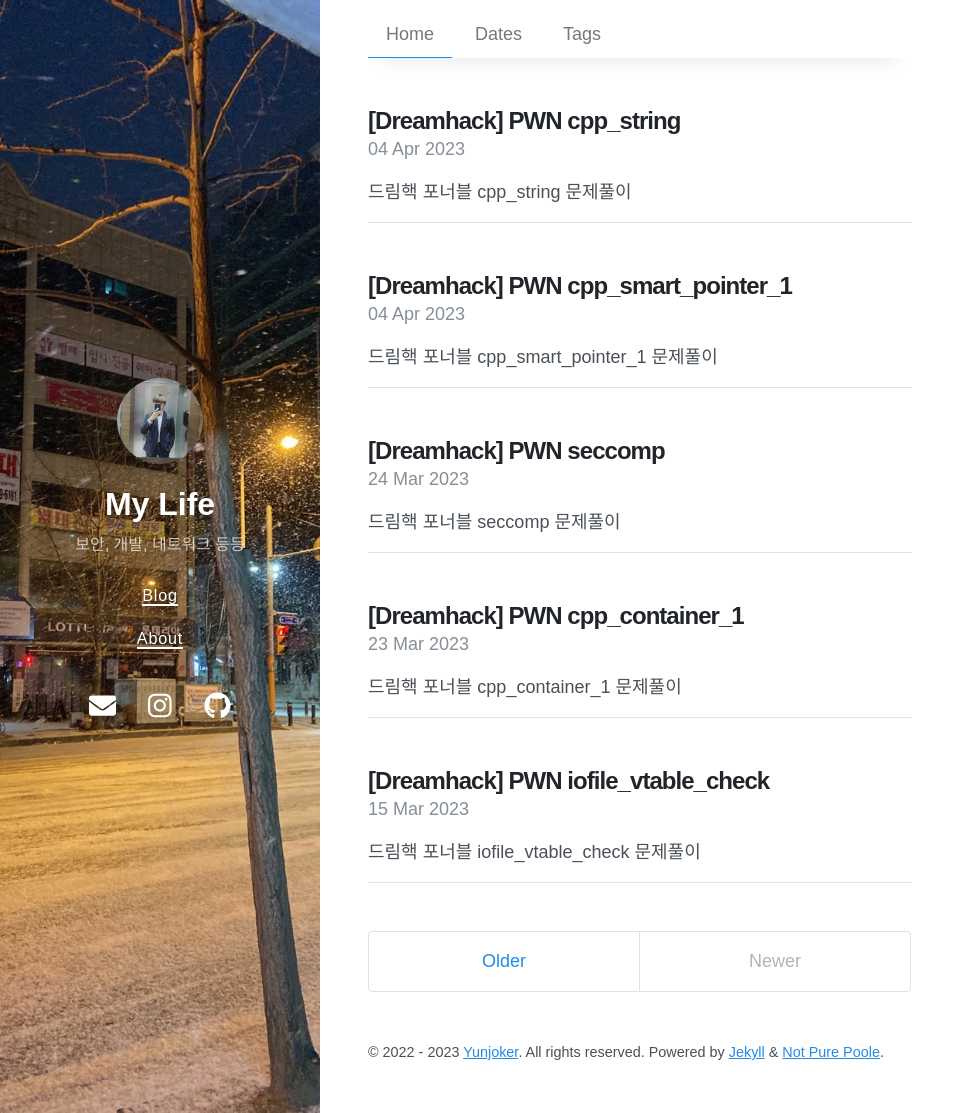
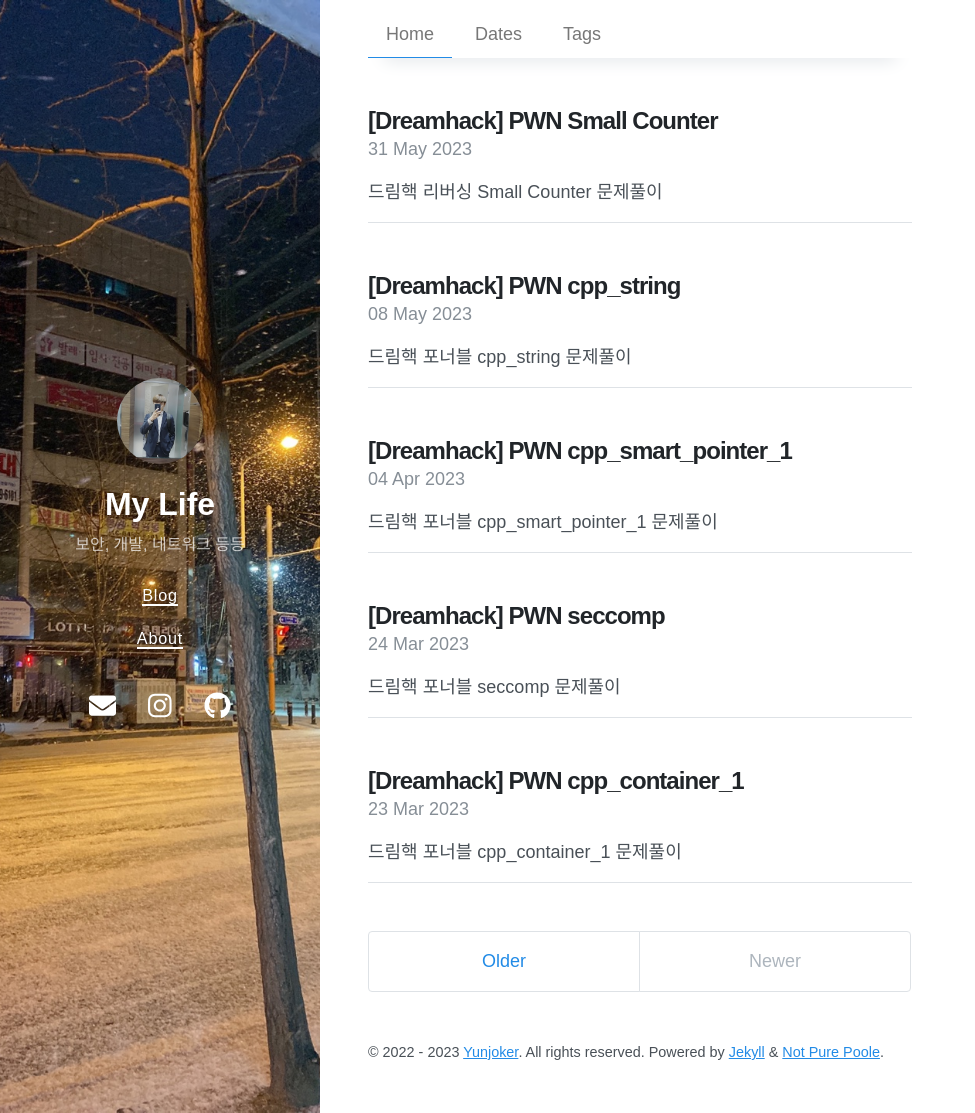
Before and after one commit to dig06161/dig06161.github.io, a Jekyll site: the page built from index.html, in a window 1280 px wide and 1113 px high. Shown: the whole window, without its empty margins (0-975 px from the left). Built offline with Jekyll 4.4.1, drawn with Linux system fonts in a browser that asks for light colours; nearby versions of some CDN libraries; the list of posts is cut into pages by our own code; some of the changed lines change nothing that is shown.

Commit message:
rev Small Counter

````diff
--- a/_posts/2023-05-08-dreamhack-pwn-cpp_string.md
+++ b/_posts/2023-05-08-dreamhack-pwn-cpp_string.md
@@ -6,7 +6,7 @@ title: "[Dreamhack] PWN cpp_string"
 excerpt: "드림핵 포너블 cpp_string 문제풀이"
 tags: [Dreamhack, pwnable, wargame, writeup]
 math: true
-date: 2023-04-04 18:00
+date: 2023-05-08 18:00
 ---
 
 이번 문제는 드림핵 1단계 cpp_string이다.
--- /dev/null
+++ b/_posts/2023-05-11-dreamhack-rev-Small_Counter.md
@@ -0,0 +1,178 @@
+---
+published: true
+image: /img
+layout: post
+title: "[Dreamhack] PWN Small Counter"
+excerpt: "드림핵 리버싱 Small Counter 문제풀이"
+tags: [Dreamhack, reversing, wargame, writeup]
+math: true
+date: 2023-05-31 09:00
+---
+
+이번 문제는 Dreamhack CTF Season 3 Round #4 (🌱Div2)에 출제된 리버싱 문제이다. 오랜만에 풀어보는 리버싱 문제인데, 리눅스 기반 ELF 바이너리다. 일단 실행시켜보자.
+
+```c++
+root@dig06161-virtual-machine:/home/dig06161/file/dreamhack/Small_Counter# ./chall
+---Counter---
+10
+9
+8
+7
+6
+5
+4
+3
+2
+1
+---END---
+root@dig06161-virtual-machine:/home/dig06161/file/dreamhack/Small_Counter#
+```
+
+10부터 1까지 출력한다. 여기서 flag를 출력하는 부분을 찾아 실행해야 할 것 같다. 우선  ghidra를 통해 바이너리를 열어보자. main함수의 어셈블리와 디컴파일 코드는 다음과 같다.
+
+```c++
+0x0000555555555494 <+0>:     endbr64
+   0x0000555555555498 <+4>:     push   rbp
+   0x0000555555555499 <+5>:     mov    rbp,rsp
+   0x000055555555549c <+8>:     sub    rsp,0xf0
+   0x00005555555554a3 <+15>:    mov    DWORD PTR [rbp-0x4],0x0
+   0x00005555555554aa <+22>:    lea    rax,[rip+0xb53]        # 0x555555556004
+   0x00005555555554b1 <+29>:    mov    rdi,rax
+   0x00005555555554b4 <+32>:    call   0x555555555090 <puts@plt>
+   0x00005555555554b9 <+37>:    mov    DWORD PTR [rbp-0x4],0xa
+   0x00005555555554c0 <+44>:    jmp    0x5555555555a0 <main+268>
+   0x00005555555554c5 <+49>:    mov    eax,DWORD PTR [rbp-0x4]
+   0x00005555555554c8 <+52>:    mov    esi,eax
+   0x00005555555554ca <+54>:    lea    rax,[rip+0xb41]        # 0x555555556012
+   0x00005555555554d1 <+61>:    mov    rdi,rax
+   0x00005555555554d4 <+64>:    mov    eax,0x0
+   0x00005555555554d9 <+69>:    call   0x5555555550b0 <printf@plt>
+   0x00005555555554de <+74>:    cmp    DWORD PTR [rbp-0x4],0x3
+   0x00005555555554e2 <+78>:    jne    0x55555555559c <main+264>
+   0x00005555555554e8 <+84>:    movabs rax,0x38383830357b4d49
+   0x00005555555554f2 <+94>:    movabs rdx,0x6a37386a32336a39
+   0x00005555555554fc <+104>:   mov    QWORD PTR [rbp-0xf0],rax
+   0x0000555555555503 <+111>:   mov    QWORD PTR [rbp-0xe8],rdx
+   0x000055555555550a <+118>:   movabs rax,0x3035363435676a39
+   0x0000555555555514 <+128>:   movabs rdx,0x6a68383234303438
+   0x000055555555551e <+138>:   mov    QWORD PTR [rbp-0xe0],rax
+   0x0000555555555525 <+145>:   mov    QWORD PTR [rbp-0xd8],rdx
+   0x000055555555552c <+152>:   movabs rax,0x6838306969326968
+   0x0000555555555536 <+162>:   movabs rdx,0x3833356a68693437
+   0x0000555555555540 <+172>:   mov    QWORD PTR [rbp-0xd0],rax
+   0x0000555555555547 <+179>:   mov    QWORD PTR [rbp-0xc8],rdx
+   0x000055555555554e <+186>:   movabs rax,0x3667376a33343568
+   0x0000555555555558 <+196>:   movabs rdx,0x68696a386b6a356b
+   0x0000555555555562 <+206>:   mov    QWORD PTR [rbp-0xc0],rax
+   0x0000555555555569 <+213>:   mov    QWORD PTR [rbp-0xb8],rdx
+   0x0000555555555570 <+220>:   mov    DWORD PTR [rbp-0xb0],0x7d663232
+   0x000055555555557a <+230>:   mov    BYTE PTR [rbp-0xac],0x0
+   0x0000555555555581 <+237>:   lea    rcx,[rbp-0xf0]
+   0x0000555555555588 <+244>:   lea    rax,[rbp-0x50]
+   0x000055555555558c <+248>:   mov    edx,0x45
+   0x0000555555555591 <+253>:   mov    rsi,rcx
+   0x0000555555555594 <+256>:   mov    rdi,rax
+   0x0000555555555597 <+259>:   call   0x5555555550c0 <memcpy@plt>
+   0x000055555555559c <+264>:   sub    DWORD PTR [rbp-0x4],0x1
+   0x00005555555555a0 <+268>:   cmp    DWORD PTR [rbp-0x4],0x0
+   0x00005555555555a4 <+272>:   jg     0x5555555554c5 <main+49>
+   0x00005555555555aa <+278>:   cmp    DWORD PTR [rbp-0x4],0x5
+   0x00005555555555ae <+282>:   jne    0x5555555555fe <main+362>
+   0x00005555555555b0 <+284>:   lea    rax,[rip+0xa5f]        # 0x555555556016
+   0x00005555555555b7 <+291>:   mov    rdi,rax
+   0x00005555555555ba <+294>:   call   0x555555555090 <puts@plt>
+   0x00005555555555bf <+299>:   mov    eax,DWORD PTR [rbp-0x4]
+   0x00005555555555c2 <+302>:   mov    DWORD PTR [rbp-0x8],eax
+   0x00005555555555c5 <+305>:   mov    edx,DWORD PTR [rbp-0x8]
+   0x00005555555555c8 <+308>:   lea    rcx,[rbp-0xa0]
+   0x00005555555555cf <+315>:   lea    rax,[rbp-0x50]
+   0x00005555555555d3 <+319>:   mov    rsi,rcx
+   0x00005555555555d6 <+322>:   mov    rdi,rax
+   0x00005555555555d9 <+325>:   call   0x5555555551c9 <flag_gen>
+   0x00005555555555de <+330>:   lea    rax,[rbp-0xa0]
+   0x00005555555555e5 <+337>:   mov    rsi,rax
+   0x00005555555555e8 <+340>:   lea    rax,[rip+0xa2d]        # 0x55555555601c
+   0x00005555555555ef <+347>:   mov    rdi,rax
+   0x00005555555555f2 <+350>:   mov    eax,0x0
+   0x00005555555555f7 <+355>:   call   0x5555555550b0 <printf@plt>
+   0x00005555555555fc <+360>:   jmp    0x55555555560d <main+377>
+   0x00005555555555fe <+362>:   lea    rax,[rip+0xa1c]        # 0x555555556021
+   0x0000555555555605 <+369>:   mov    rdi,rax
+   0x0000555555555608 <+372>:   call   0x555555555090 <puts@plt>
+   0x000055555555560d <+377>:   mov    eax,0x0
+   0x0000555555555612 <+382>:   leave
+   0x0000555555555613 <+383>:   ret
+```
+
+```c++
+undefined8 main(void)
+
+{
+  undefined8 local_f8;
+  undefined8 local_f0;
+  undefined8 local_e8;
+  undefined8 local_e0;
+  undefined8 local_d8;
+  undefined8 local_d0;
+  undefined8 local_c8;
+  undefined8 local_c0;
+  undefined4 local_b8;
+  undefined local_b4;
+  undefined local_a8 [80];
+  char local_58 [72];
+  uint local_10;
+  uint local_c;
+
+  local_c = 0;
+  puts("---Counter---");
+  for (local_c = 10; 0 < (int)local_c; local_c = local_c - 1) {
+    printf("%d\n",(ulong)local_c);
+    if (local_c == 3) {
+      local_f8 = 0x38383830357b4d49;
+      local_f0 = 0x6a37386a32336a39;
+      local_e8 = 0x3035363435676a39;
+      local_e0 = 0x6a68383234303438;
+      local_d8 = 0x6838306969326968;
+      local_d0 = 0x3833356a68693437;
+      local_c8 = 0x3667376a33343568;
+      local_c0 = 0x68696a386b6a356b;
+      local_b8 = 0x7d663232;
+      local_b4 = 0;
+      memcpy(local_58,&local_f8,0x45);
+    }
+  }
+  if (local_c == 5) {
+    puts("Nice!");
+    local_10 = local_c;
+    flag_gen(local_58,(long)local_a8,local_c);
+    printf("\n%s\n",local_a8);
+  }
+  else {
+    puts("---END---");
+  }
+  return 0;
+}
+```
+
+코드를 분석해보면 플레그를 만들어주는 함수는 flag_gen 함수이고 for 가 동작하는 반복문과 별개의 코드로 if가 동작해야지 플래그를 출력한다. if가 동작하기 위해서는 반복문이 끝난 후 local_c가 5를 가지고 있어야 동작한다. 다만 반복문이 종료되면 local_c가 0을 가지게 된다. 따라서 gdb를 통해 bp를 반복분이 끝나는 시점에 걸고 local_c 값을 강제로 5로 바꾸면 풀 수 있을 것이다.
+
+다만 바이너리에 bp를 걸면 좀 이상하게 동작한다. PIE가 걸려있어 바이너리를 실행할 때 마다 주소값이 바뀌는 문제가 있다. gdb에서는 디버깅의 편의를 위해 PIE 보호기법이 걸린 바이너리는 코드영역 주소값을 0x555555555000로 가진다. 따라서 한번 실행한 후 main함수를 disass 하면 0x0000555555555494주소를 가진다. 이 부분에 bp를 걸고 이후 main+278부분에 bp를 걸어주면 중단지점을 설정할 수 있다. 이후 set 기능을 이용해 rbp - 4 부분을 5로 쓰면 플래그를 얻을 수 있다.
+
+```c++
+pwndbg> $rbp-4
+Undefined command: "$rbp-4".  Try "help".
+pwndbg> p $rbp-4
+$1 = (void *) 0x7fffffffe32c
+pwndbg> x/x 0x7fffffffe32c
+0x7fffffffe32c: 0x00000000
+pwndbg> set *0x7fffffffe32c=5
+pwndbg> x/x 0x7fffffffe32c
+0x7fffffffe32c: 0x00000005
+pwndbg> c
+Continuing.
+Nice!
+
+DH{389998e56e90e8eb34238948469ce중략...}
+[Inferior 1 (process 48876) exited normally]
+pwndbg>
+```
````
